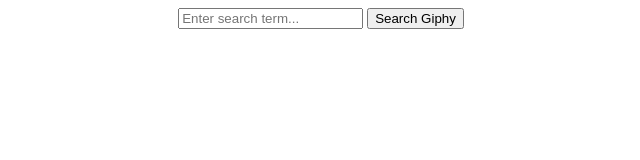
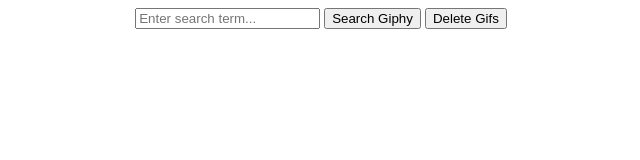
Before and after one commit to tylercobb92/giphy_party, a plain HTML site: page index.html in a window 1280 px wide. Shown: the whole page, without its empty margins (319-959 px from the left). Drawn offline with nearby package versions, Linux system fonts and the light colour scheme.

Commit message:
added delete button that removes all images from the page

```diff
--- a/app.js
+++ b/app.js
@@ -29,4 +29,6 @@
 
 })
 
-//response.data.data[0].images.original.url specifies the url of the first gif result returned by giphy api
+$('#removeBtn').on('click', function () {
+    $gifSpace.empty()
+})
--- a/index.html
+++ b/index.html
@@ -9,9 +9,10 @@
 </head>
 <body>
   <div class='container'>
-    <form action="submit">
+    <form>
       <input type="text" id="searchTerm" placeholder="Enter search term...">
       <button id="searchBtn">Search Giphy</button>
+      <button id="removeBtn">Delete Gifs</button>
     </form>
   </div>
   <div class='gifSpace'>
```
